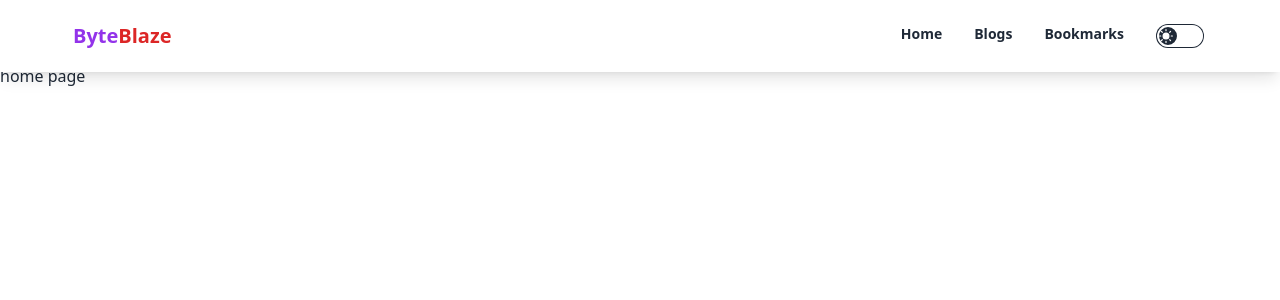
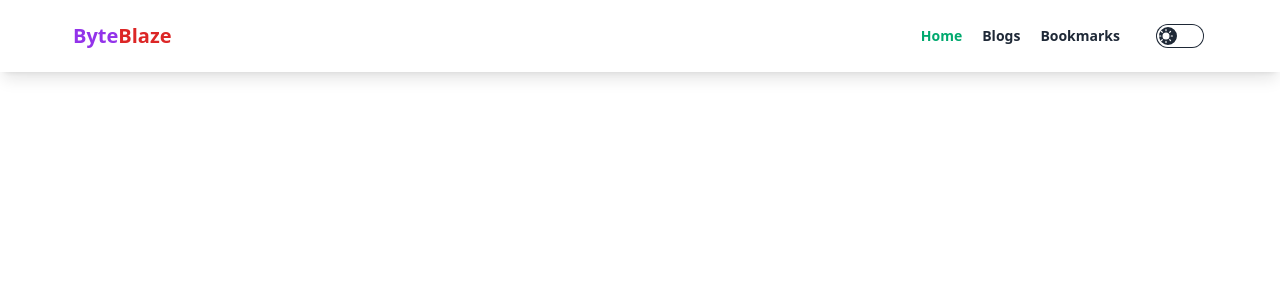
Before and after one commit to ahamedasif07/project-Byte-Blaze, a React (Vite) app: page / in a window 1280 px wide. Shown: the top 300 px of the page. Built offline with nearby package versions, Linux system fonts and the light colour scheme.

Commit message:
navlink part done poparly

```diff
--- a/package.json
+++ b/package.json
@@ -11,7 +11,9 @@
   },
   "dependencies": {
     "react": "^18.3.1",
-    "react-dom": "^18.3.1"
+    "react-dom": "^18.3.1",
+    "react-router": "^6.26.0",
+    "react-router-dom": "^6.26.0"
   },
   "devDependencies": {
     "@eslint/js": "^9.8.0",
--- a/src/App.jsx
+++ b/src/App.jsx
@@ -1,6 +1,6 @@
 
 import './App.css'
-import Home from './Pages/Home'
+
 
 function App() {
 
@@ -8,7 +8,7 @@ function App() {
   return (
     <>
 
-       <Home></Home>
+
     </>
   )
 }
--- a/src/Pages/Blogs.jsx
+++ b/src/Pages/Blogs.jsx
@@ -1,4 +1,3 @@
-
 
 const Blogs = () => {
     return (
--- a/src/Pages/BookMarks.jsx
+++ b/src/Pages/BookMarks.jsx
@@ -3,7 +3,7 @@
 const BookMarks = () => {
     return (
         <div>
-
+            <h2 className="text-7xl">this is from bookmarks</h2>
         </div>
     );
 };
--- a/src/Pages/Components/Navbar.jsx
+++ b/src/Pages/Components/Navbar.jsx
@@ -1,4 +1,5 @@
 import { useEffect, useState } from "react";
+import { NavLink } from "react-router-dom";
 
 
 const Navbar = () => {
@@ -31,11 +32,19 @@ const Navbar = () => {
   <div className="flex-1">
     <a className="btn btn-ghost font-bold gap-0 text-xl"><span className="text-purple-600 gap-0">Byte</span> <span className="text-red-600">Blaze</span></a>
   </div>
+
   <div className="flex-none">
-    <ul className="menu menu-horizontal px-1">
-      <li className="font-bold"><a>Home</a></li>
-      <li className="font-bold"><a>Blogs</a></li>
-      <li className="font-bold"><a>Bookmarks</a></li>
+    <ul className="menu menu-horizontal px-1 hidden sm:flex items-center gap-5">
+      <NavLink to='/'
+      className={({isActive})=>(isActive ? "text-success font-bold" : "font-bold")}
+      >Home</NavLink>
+      <NavLink to='/blogs'
+      className={({isActive})=>(isActive ? "text-success font-bold" : "font-bold")}
+      >Blogs</NavLink>
+      <NavLink to='/bookmarks'
+      className={({isActive})=>(isActive ? "text-success font-bold" : "font-bold")}
+      >Bookmarks</NavLink>
+
       <li>
       <label className="grid cursor-pointer place-items-center">
         {/* importent part start for them change */}
--- a/src/Pages/Home.jsx
+++ b/src/Pages/Home.jsx
@@ -1,13 +1,11 @@
+import { Outlet } from "react-router";
 import Navbar from "./Components/Navbar";
 
 
 const Home = () => {
     return (
         <div>
-            <div className="h-16">
-            <Navbar></Navbar>
-            </div>
-            <h2>home page</h2>
+            <h2>homme page</h2>
         </div>
     );
 };
--- /dev/null
+++ b/src/Pages/layouts/MainLayout.jsx
@@ -0,0 +1,16 @@
+import { Outlet } from "react-router";
+import Navbar from "../Components/Navbar";
+
+
+const MainLayout = () => {
+    return (
+        <div>
+            <div className="h-16">
+            <Navbar></Navbar>
+            <Outlet></Outlet>
+            </div>
+        </div>
+    );
+};
+
+export default MainLayout;
--- a/src/main.jsx
+++ b/src/main.jsx
@@ -2,9 +2,40 @@ import { StrictMode } from 'react'
 import { createRoot } from 'react-dom/client'
 import App from './App.jsx'
 import './index.css'
+import {
+  createBrowserRouter,
+  RouterProvider,
+} from "react-router-dom";
+import Home from './Pages/Home.jsx';
+import Blogs from './Pages/Blogs.jsx';
+import BookMarks from './Pages/BookMarks.jsx';
+import MainLayout from './Pages/layouts/MainLayout.jsx';
+
+const router = createBrowserRouter([
+  {
+    path : '/',
+    element :<MainLayout></MainLayout>,
+    children : [
+      {
+       path : '/',
+       element : <Home></Home>
+      },
+
+      {
+        path :'/blogs',
+        element : <Blogs></Blogs>
+      },
+      {
+        path :'/bookmarks',
+        element : <BookMarks></BookMarks>
+      }
+    ]
+  },
+
+])
 
 createRoot(document.getElementById('root')).render(
   <StrictMode>
-    <App />
+    <RouterProvider router={router}></RouterProvider>
   </StrictMode>,
 )
```
Also changed, not shown: 1 other file (tests, documents, lock files or other folders).
